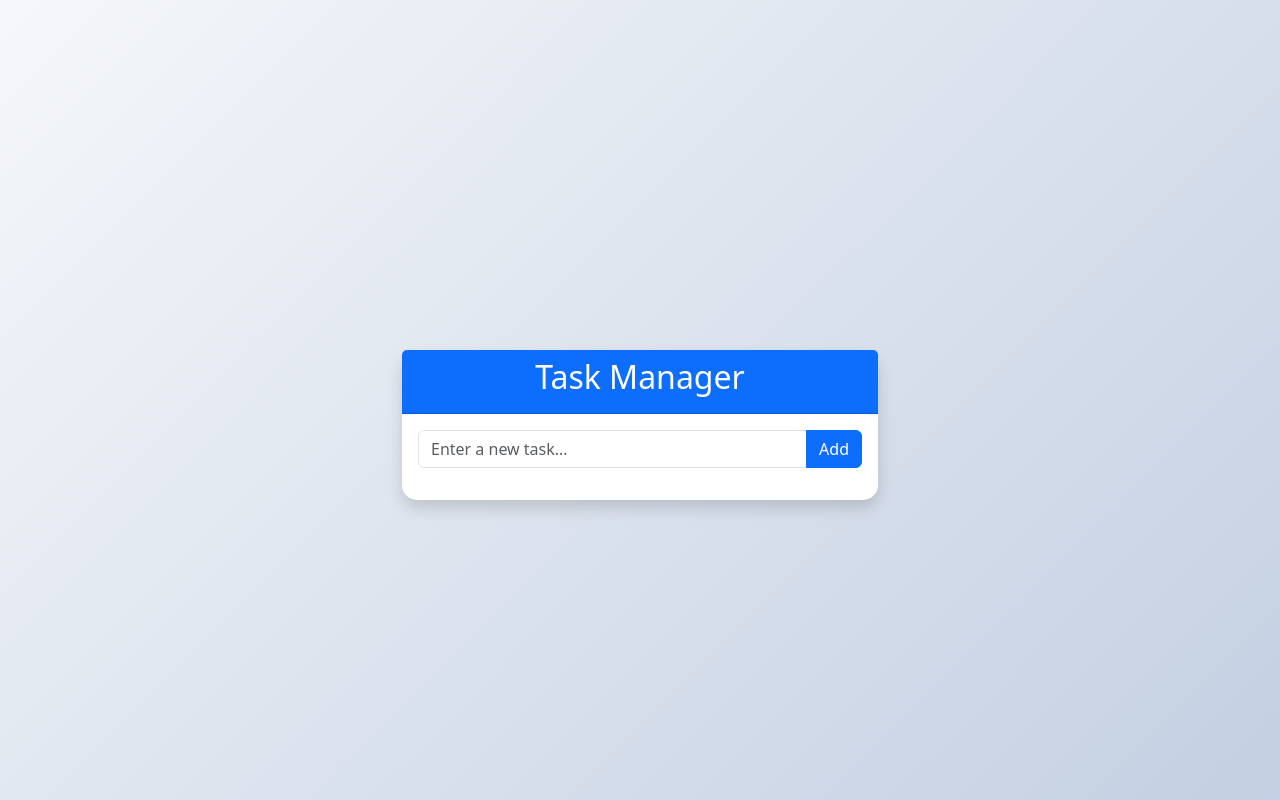
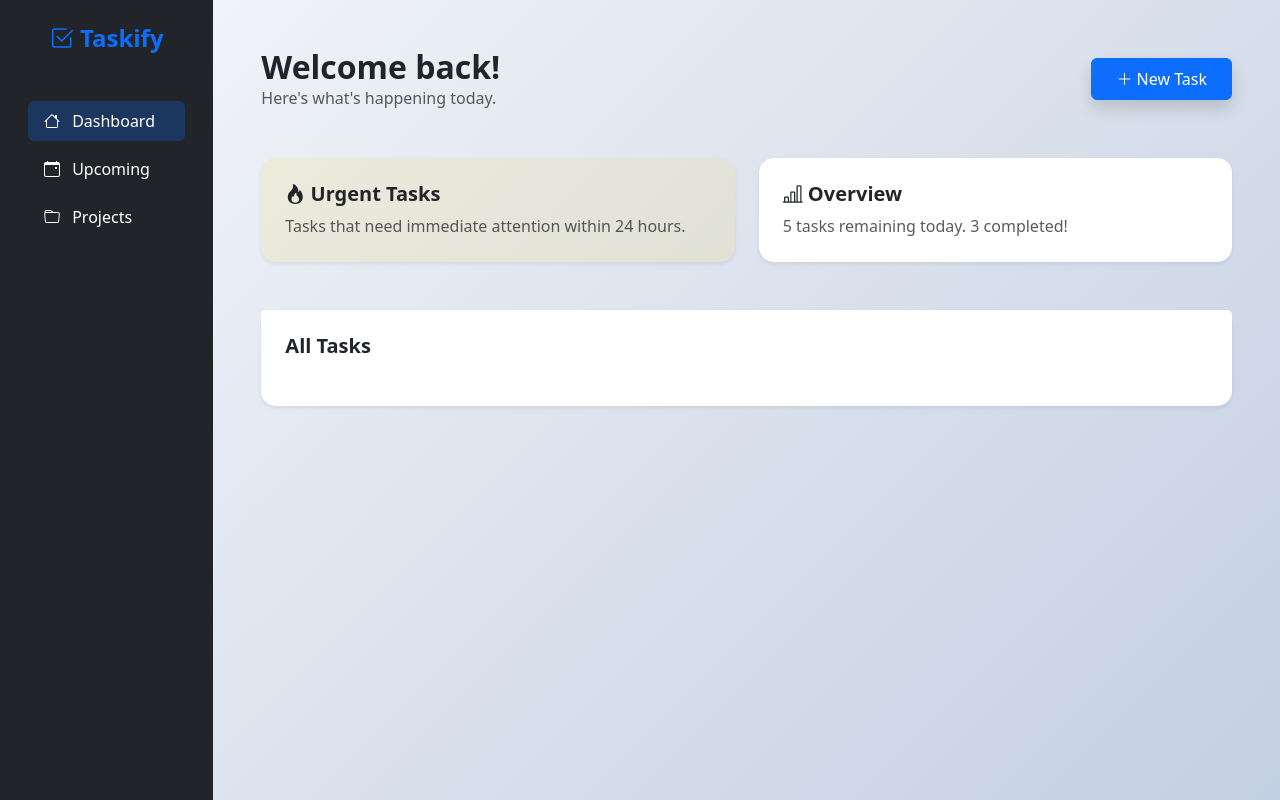
Before and after one commit to MatHeyyy/Task-Manager-App, a plain HTML site: page frontend/index.html in a window 1280 px wide. Drawn offline with nearby package versions, Linux system fonts and the light colour scheme; no server answers.

Commit message:
refactor layout and enhance UI for task management dashboard

```diff
--- a/frontend/index.html
+++ b/frontend/index.html
@@ -3,36 +3,82 @@
 <head>
     <meta charset="UTF-8">
     <meta name="viewport" content="width=device-width, initial-scale=1.0">
-    <title>My First Full Stack App</title>
+    <title>Taskify</title>
     <link href="https://cdn.jsdelivr.net/npm/bootstrap@5.3.3/dist/css/bootstrap.min.css" rel="stylesheet">
     <link rel="stylesheet" href="https://cdn.jsdelivr.net/npm/bootstrap-icons@1.11.3/font/bootstrap-icons.min.css">
     <link rel="stylesheet" href="style.css">
-    <style>
-        body{
-            background-color: #f8f9fa;
-            padding-top: 50px;
-        }
-        .task-container{
-            max-width: 500px;
-            margin: auto;
-        }
-    </style>
 </head>
-<body>
-    <div class="container task-container">
-            <div class="card shadow">
-                <div class="card-header bg-primary text-white text-center">
-                <h2>Task Manager</h2>
-            </div>
-            <div class="card-body">
-                <div class="input-group mb-3">
-                    <input type="text" id="taskInput" class="form-control" placeholder="Enter a new task...">
-                    <button class="btn btn-primary" onclick="addTask()">Add</button>
+<body class="bg-light">
+    <div class="container-fluid">
+        <div class="row vh-100">
+            <nav class="col-md-2 d-none d-md-block bg-dark text-white sidebar py-4">
+                <h4 class="text-center mb-5 fw-bold text-primary"><i class="bi bi-check2-square"></i> Taskify</h4>
+                <ul class="nav flex-column px-3 gap-2">
+                    <li class="nav-item"><a class="nav-link text-white rounded bg-primary bg-opacity-25" href="#"><i class="bi bi-house me-2"></i> Dashboard</a></li>
+                    <li class="nav-item"><a class="nav-link text-white rounded hover-bg" href="#"><i class="bi bi-calendar-event me-2"></i> Upcoming</a></li>
+                    <li class="nav-item"><a class="nav-link text-white rounded hover-bg" href="#"><i class="bi bi-folder me-2"></i> Projects</a></li>
+                </ul>
+            </nav>
+            <main class="col-md-10 p-4 p-md-5 overflow-auto">
+                <div class="d-flex justify-content-between align-items-center mb-5">
+                    <div>
+                        <h2 class="fw-bold mb-0">Welcome back!</h2>
+                        <p class="text-muted mb-0">Here's what's happening today.</p>
+                    </div>
+                    <button class="btn btn-primary rounded pill shadow px-4 py-2" data-bs-toggle="modal" data-bs-target="#addTaskModal">
+                        <i class="bi bi-plus-lg fw-bold"></i> New Task
+                    </button>
                 </div>
-                <ul id="taskList" class="list-group"></ul>
+                <div class="row mb-5 g-4">
+                    <div class="col-md-6">
+                        <div class="card shadow-sm border-0 bg-warning bg-opacity-10 h-100">
+                            <div class="card-body p-4">
+                                <h5 class="card-title fw-bold text-warning-empthasis"><i class="bi bi-fire"></i> Urgent Tasks</h5>
+                                <p class="card-text text-muted">Tasks that need immediate attention within 24 hours.</p>
+                            </div>
+                        </div>
+                    </div>
+                    <div class="col-md-6">
+                        <div class="card shadow-sm border-0 h-100">
+                            <div class="card-body p-4">
+                                <h5 class="card-title fw-bold"><i class="bi bi-bar-chart-line"></i> Overview</h5>
+                                <p class="card-text text-muted">5 tasks remaining today. 3 completed!</p>
+                            </div>
+                        </div>
+                    </div>
+                </div>
+                <div class="card shadow-sm border-0">
+                    <div class="card-header bg-white border-0 pt-4 pb-0 px-4">
+                        <h5 class="fw-bold mb-0">All Tasks</h5>
+                    </div>
+                    <div class="card-body p-4">
+                        <ul id="taskList" class="list-group list-group-flush"></ul>
+                    </div>
+                </div>
+            </main>
+        </div>
+    </div>
+
+    <div class="modal fade" id="addTaskModal" tabindex="-1" aria-hidden="true">
+        <div class="modal-dialog modal-dialog-centered">
+            <div class="modal-content border-0 shadow-lg">
+                <div class="modal-header border-0 bg-primary text-white">
+                    <h5 class="modal-title fw-bold">Create New Task</h5>
+                    <button type="button" class="btn-close btn-close-white" data-bs-dismiss="modal" aria-label="Close"></button>
+                </div>
+                <div class="modal-body p-4">
+                    <label class="form-label text-muted small fw-bold">TASK DETAILS</label>
+                    <input type="text" id="taskInput" class="form-control form-control-lg mb-3" placeholder="What needs to be done?">
+                    </div>
+                <div class="modal-footer border-0 pb-4 px-4">
+                    <button type="button" class="btn btn-light" data-bs-dismiss="modal">Cancel</button>
+                    <button type="button" class="btn btn-primary px-4" onclick="addTask()" data-bs-dismiss="modal">Save Task</button>
+                </div>
             </div>
         </div>
     </div>
+
+    <script src="https://cdn.jsdelivr.net/npm/bootstrap@5.3.3/dist/js/bootstrap.bundle.min.js"></script>
     <script src="script.js"></script>
 </body>
 </html>
```
